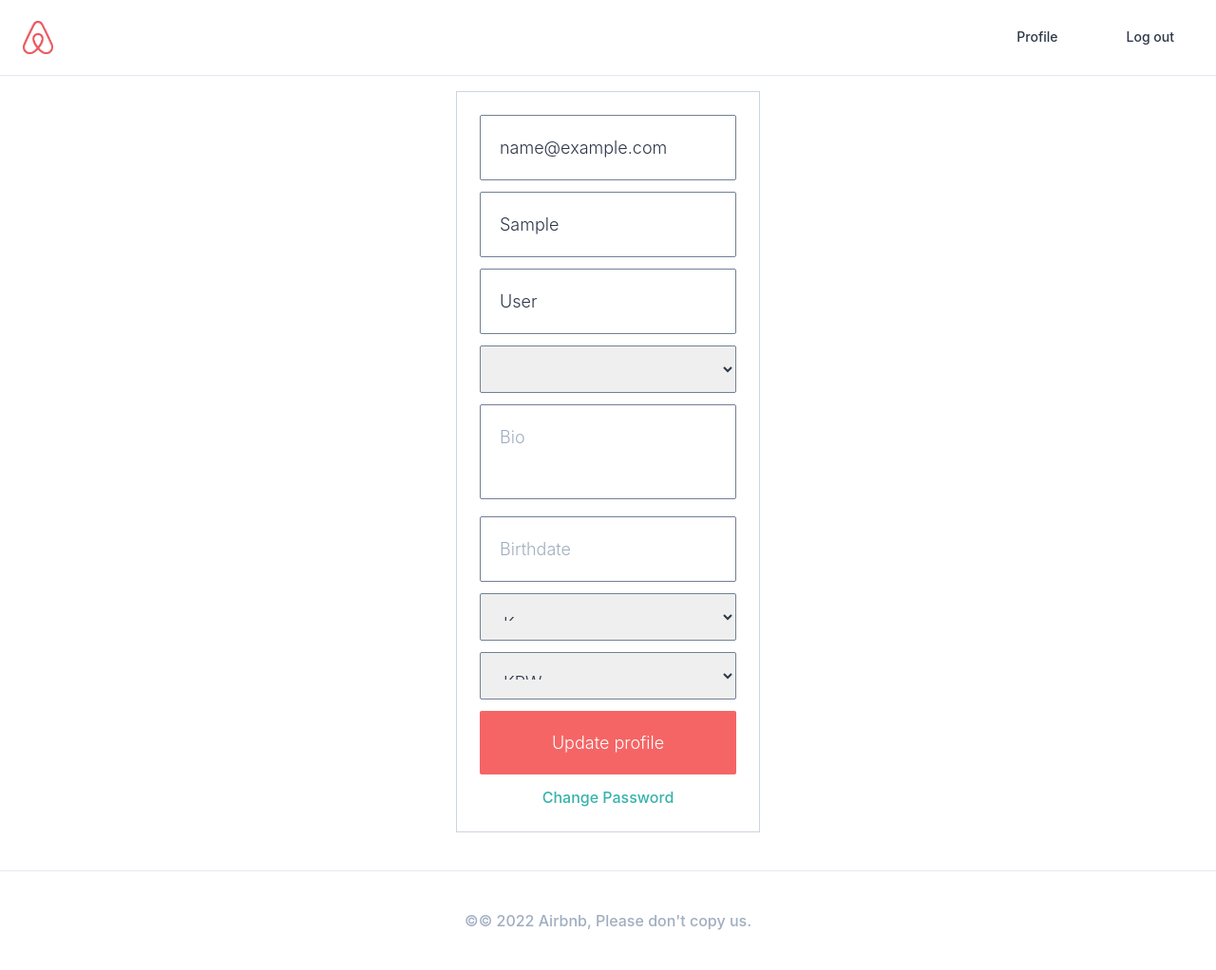
After one commit to ilovecoffeeeee/airbnb-clone, a Django app: page /users/update-profile/ in a window 1280 px wide. The commit adds this page. Shown: the whole page at 95% size. Run offline with Django 3.2, Linux system fonts and the light colour scheme; the visitor is signed in with stand-in values (Sample User, id 1); some libraries are stand-ins or nearby versions.

Commit message:
mixins 01

```diff
--- a/assets/scss/styles.scss
+++ b/assets/scss/styles.scss
@@ -23,11 +23,22 @@
   @apply text-center py-3 rounded-lg text-lg font-light w-full text-white bg-red-500;
 }
 
-input {
+input,
+textarea,
+select {
   @apply rounded-sm py-5 text-lg font-light w-full text-left border border-gray-600 px-5;
   &:focus {
     @apply outline-none border-teal-500;
   }
+}
+
+textarea {
+  resize: none;
+  height: 100px;
+}
+
+select {
+  height: 50px;
 }
 
 form {
--- a/templates/mixins/auth/auth_form.html
+++ b/templates/mixins/auth/auth_form.html
@@ -1,4 +1,4 @@
-<form method="POST" class="w-full">
+<form method="POST" class="w-full" enctype="multipart/form-data">
     {% csrf_token %}
 
     {% if form.non_filed_errors %}
--- a/templates/mixins/user_avatar.html
+++ b/templates/mixins/user_avatar.html
@@ -1,8 +1,7 @@
 {% if user.avatar %}
-    <div class="h-20 w-20 rounded-full bg-cover" style="background-image: url({{user_obj.avatar.url}})">
-
+    <div class="h-20 w-20 rounded-full bg-cover" style="background-image: url({{user.avatar.url}});"></div>
 {% else %}
     <div class="h-20 w-20 bg-gray-700 rounded-full text-white flex justify-center items-center overflow-hidden">
         <span class="text-3xl">{{user.first_name|first}}</span>
-    {% endif %}
     </div>
+{% endif %}
--- a/templates/rooms/room_list.html
+++ b/templates/rooms/room_list.html
@@ -14,7 +14,7 @@
                 {% include 'mixins/room_card.html' with room=room %}
             {% endfor %}
         </div>
-        <div class="flex justify-center items-center mx-auto container">
+        <div class="flex items-center justify-center mx-auto container">
             {% if page_obj.has_previous %}
                 <a href="?page={{page_obj.previous_page_number}}" class="text-teal-500">
                     <i class="fas fa-arrow-left fa-lg"></i>
--- /dev/null
+++ b/templates/users/update-profile.html
@@ -0,0 +1,23 @@
+{% extends "base.html" %}
+
+{% block page_title %}
+    Update Profile
+{% endblock page_title %}
+
+{% block search-bar %}
+{% endblock search-bar %}
+
+{% block content %}
+
+    <div class="container lg:w-5/12 md:w-1/2 xl:w-1/4 mx-auto my-10 flex flex-col items-center border p-6 border-gray-400">
+
+        {% include 'mixins/auth/auth_form.html' with form=form cta="Update profile"%}
+
+        {% if object.login_method == "email" %}
+            <div class="mt-3">
+                <a href="{% url 'users:password' %}" class="text-teal-500 font-medium">Change Password</a>
+            </div>
+        {% endif %}
+    </div>
+
+{% endblock content %}
--- a/templates/users/user_detail.html
+++ b/templates/users/user_detail.html
@@ -22,7 +22,7 @@
             <span class="text-lg mb-5">{{user.bio}}</span>
 
             {% if user == user_obj %}
-                <a href="#" class="btn--link">Edit Profile</a>
+                <a href="{% url 'users:update' %}" class="btn--link">Edit Profile</a>
             {% endif %}
         </div>
 
--- a/users/urls.py
+++ b/users/urls.py
@@ -4,13 +4,17 @@ from . import views
 app_name = "users"
 
 urlpatterns = [
-    path("login", views.LoginView.as_view(), name="login"),
-    path("login/github", views.github_login, name="github-login"),
-    path("login/github/callback", views.github_callback, name="github-callback"),
+    path("login/", views.LoginView.as_view(), name="login"),
+    path("login/github/", views.github_login, name="github-login"),
+    path("login/github/callback/", views.github_callback, name="github-callback"),
     path("login/kakao", views.kakao_login, name="kakao-login"),
-    path("login/kakao/callback", views.kakao_callback, name="kakao-callback"),
-    path("logout", views.log_out, name="logout"),
-    path("sigup", views.SignUpView.as_view(), name="signup"),
-    path("verify/<str:key>", views.complete_verification, name="complete-verification"),
+    path("login/kakao/callback/", views.kakao_callback, name="kakao-callback"),
+    path("logout/", views.log_out, name="logout"),
+    path("sigup/", views.SignUpView.as_view(), name="signup"),
+    path(
+        "verify/<str:key>/", views.complete_verification, name="complete-verification"
+    ),
+    path("update-profile/", views.UpdateProfileView.as_view(), name="update"),
+    path("update-password/", views.UpdatePasswordView.as_view(), name="password"),
     path("<int:pk>/", views.UserProfileView.as_view(), name="profile"),
 ]
--- a/users/views.py
+++ b/users/views.py
@@ -1,16 +1,18 @@
 import os
 import requests
-from django.views.generic import FormView, DetailView
+from django.contrib.auth.views import PasswordChangeView
+from django.views.generic import FormView, DetailView, UpdateView
 from django.urls import reverse_lazy
 from django.shortcuts import redirect, reverse
 from django.contrib.auth import authenticate, login, logout
 from django.core.files.base import ContentFile
 from django.contrib.auth.forms import UserCreationForm
 from django.contrib import messages
-from . import forms, models
+from django.contrib.messages.views import SuccessMessageMixin
+from . import forms, models, mixins
 
 
-class LoginView(FormView):
+class LoginView(mixins.LoggedOutOnlyView, FormView):
 
     template_name = "users/login.html"
     form_class = forms.LoginForm
@@ -201,3 +203,52 @@ def kakao_callback(request):
 class UserProfileView(DetailView):
     model = models.User
     context_object_name = "user_obj"
+
+
+class UpdateProfileView(SuccessMessageMixin, UpdateView):
+    model = models.User
+    template_name = "users/update-profile.html"
+    fields = (
+        "email",
+        "first_name",
+        "last_name",
+        "gender",
+        "bio",
+        "birthdate",
+        "language",
+        "currency",
+    )
+
+    success_message = "Profile Updated"
+
+    def get_object(self, queryset=None):
+        return self.request.user
+
+    def get_form(self, form_class=None):
+        form = super().get_form(form_class=form_class)
+        form.fields["first_name"].widget.attrs = {"placeholder": "First name"}
+        form.fields["last_name"].widget.attrs = {"placeholder": "Last name"}
+        form.fields["gender"].widget.attrs = {"placeholder": "Gender"}
+        form.fields["bio"].widget.attrs = {"placeholder": "Bio"}
+        form.fields["birthdate"].widget.attrs = {"placeholder": "Birthdate"}
+        form.fields["language"].widget.attrs = {"placeholder": "Language"}
+        form.fields["currency"].widget.attrs = {"placeholder": "Currency"}
+
+        return form
+
+
+class UpdatePasswordView(SuccessMessageMixin, PasswordChangeView):
+    template_name = "users/update-password.html"
+    success_message = "Password Updated"
+
+    def get_form(self, form_class=None):
+        form = super().get_form(form_class=form_class)
+        form.fields["old_password"].widget.attrs = {"placeholder": "Current password"}
+        form.fields["new_password1"].widget.attrs = {"placeholder": "New password"}
+        form.fields["new_password2"].widget.attrs = {
+            "placeholder": "Confirm new password"
+        }
+        return form
+
+    def get_success_url(self):
+        return self.request.user.get_absolute_url()
```
Also changed, not shown: templates/users/update-password.html (added, +20 -0 lines), users/mixins.py (added, +12 -0 lines), static/css/styles.css.
